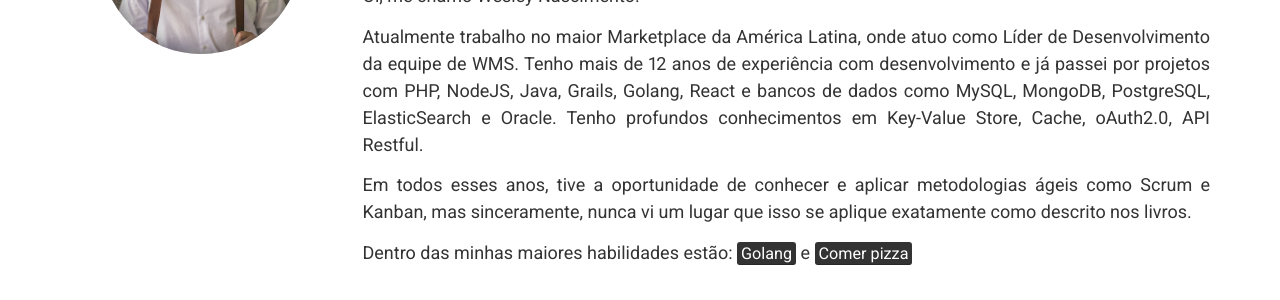
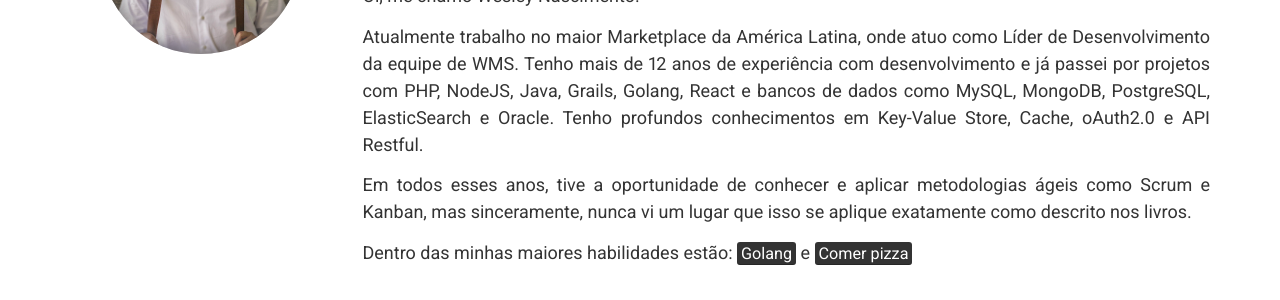
Before and after one commit to ZeusMode/wesleynascimento, a Jekyll site: the page built from index.md, in a window 1280 px wide and 900 px high. Shown: the part 436-736 px from the top of the window. Built offline with Jekyll 4.4.1, drawn with Linux system fonts in a browser that asks for light colours.

Commit message:
update skills

```diff
--- a/_data/about.yml
+++ b/_data/about.yml
@@ -8,7 +8,7 @@ content: | # this will include new lines to allow paragraphs
   Oi, me chamo Wesley Nascimento.
 
   Atualmente trabalho no maior Marketplace da América Latina, onde atuo como Líder de Desenvolvimento da equipe de WMS.
-  Tenho mais de 12 anos de experiência com desenvolvimento e já passei por projetos com PHP, NodeJS, Java, Grails, Golang, React e bancos de dados como MySQL, MongoDB, PostgreSQL, ElasticSearch e Oracle. Tenho profundos conhecimentos em Key-Value Store, Cache, oAuth2.0, API Restful.
+  Tenho mais de 12 anos de experiência com desenvolvimento e já passei por projetos com PHP, NodeJS, Java, Grails, Golang, React e bancos de dados como MySQL, MongoDB, PostgreSQL, ElasticSearch e Oracle. Tenho profundos conhecimentos em Key-Value Store, Cache, oAuth2.0 e API Restful.
 
   Em todos esses anos, tive a oportunidade de conhecer e aplicar metodologias ágeis como Scrum e Kanban, mas sinceramente, nunca vi um lugar que isso se aplique exatamente como descrito nos livros.
 
```
